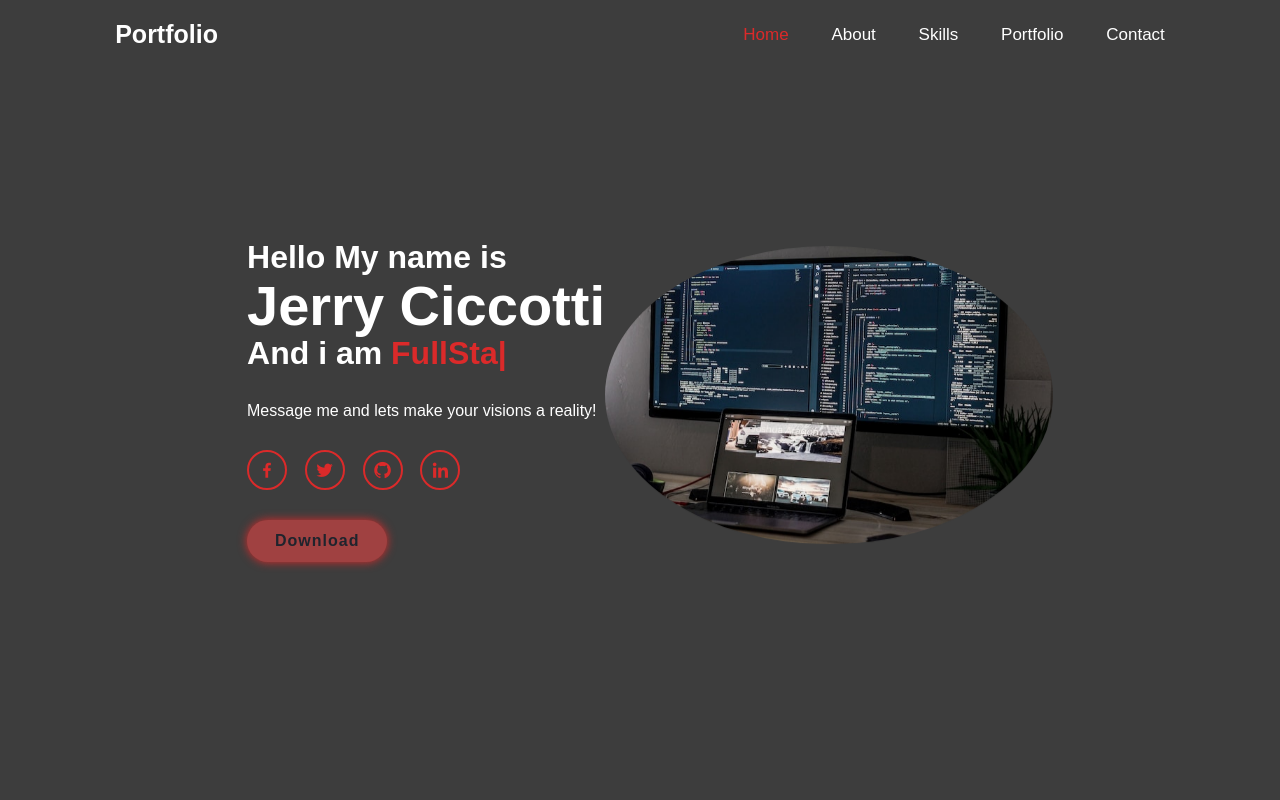
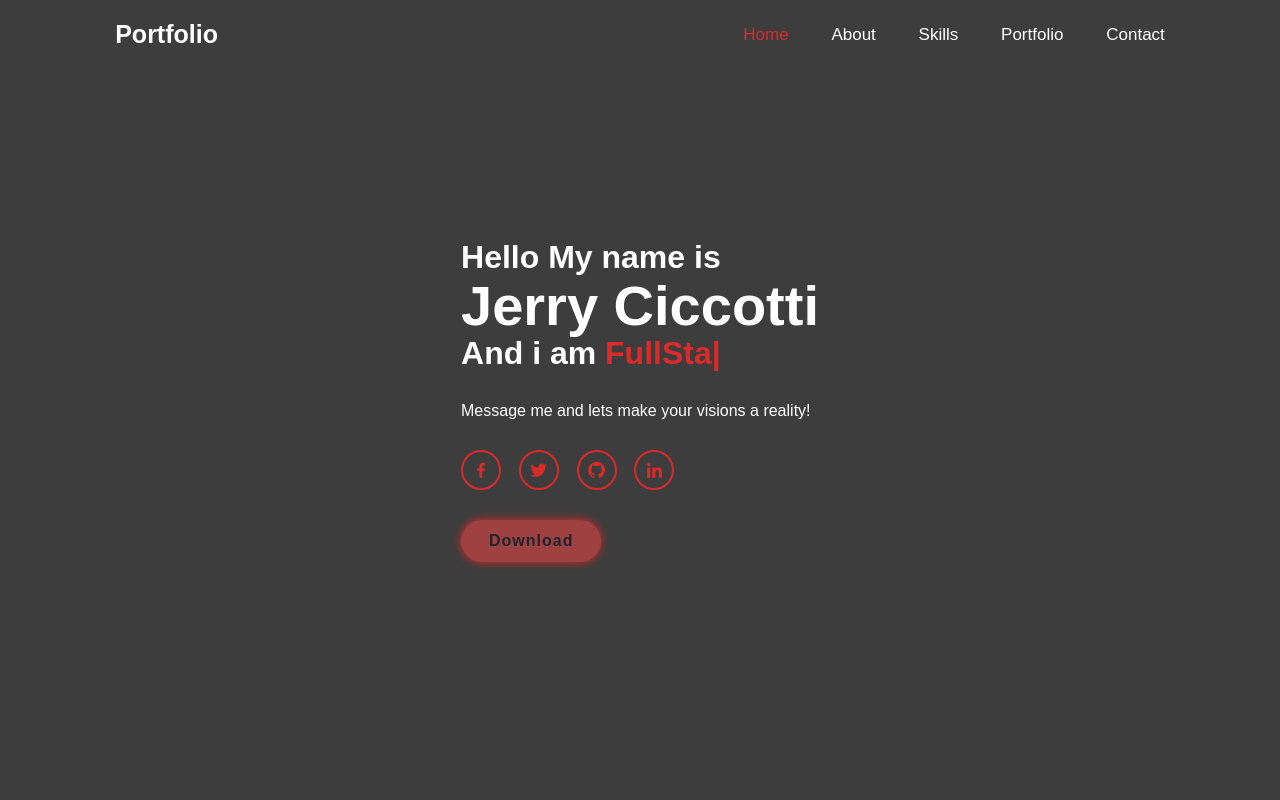
Before and after one commit to JerryCiccotti/JerryCiccotti.github.io, a plain HTML site: page portfolio/index.html in a window 1280 px wide. Shown: the top 800 px of the page. Drawn offline with nearby package versions, Linux system fonts and the light colour scheme.

Commit message:
Update index.html

```diff
--- a/portfolio/index.html
+++ b/portfolio/index.html
@@ -35,7 +35,7 @@
             <a href="" class="btn">Download</a>
         </div>
         <div class="home-img">
-            <img src="joshua-aragon-BMnhuwFYr7w-unsplash.jpg" alt="">
+
         </div>
     </section>
 
```
